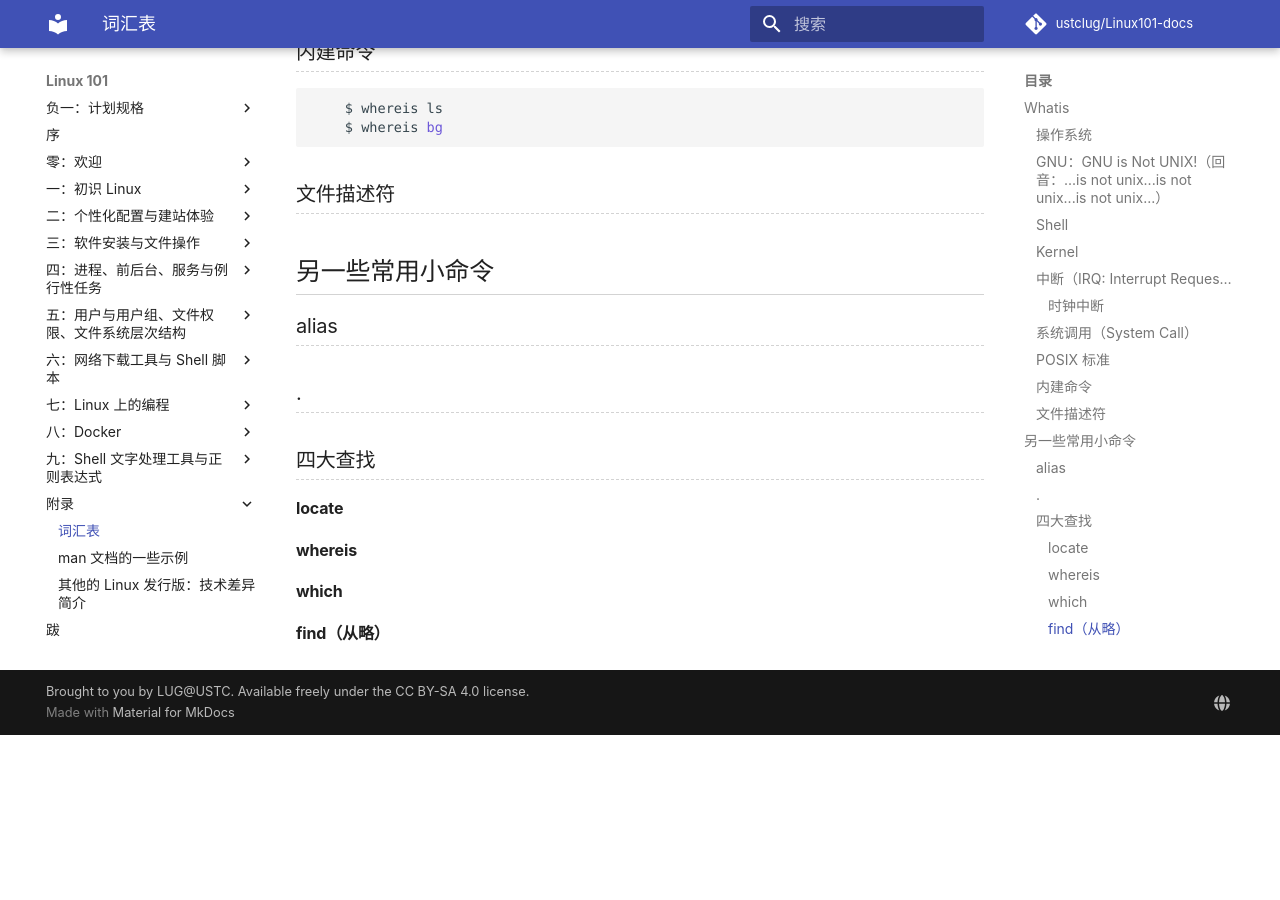
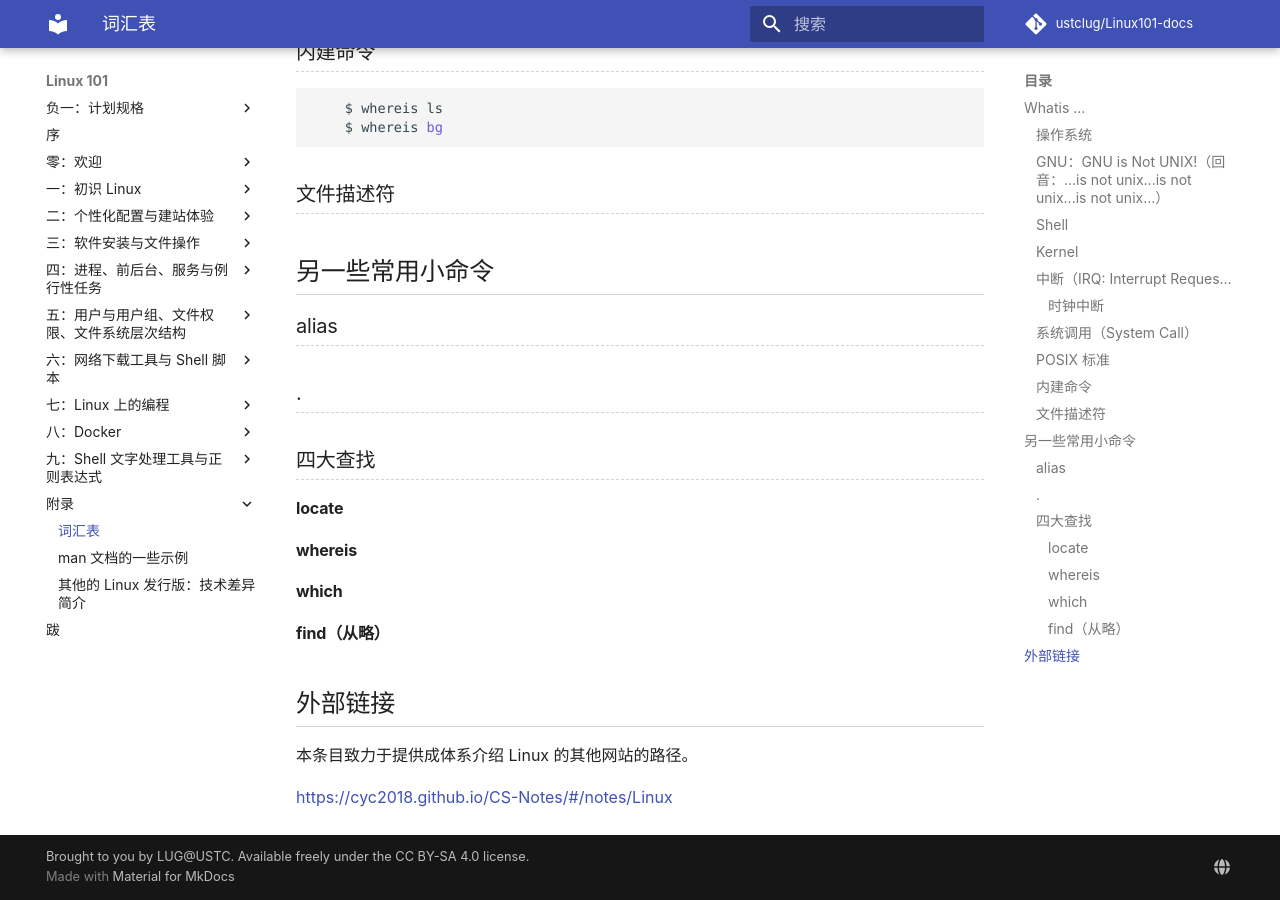
Before and after one commit to ustclug/Linux101-docs, an MkDocs documentation site: the page built from docs/Appendix/glossary.md, in a window 1280 px wide and 900 px high, scrolled down 2453 px. Built offline with MkDocs 1.6.1 and Material for MkDocs 9.7.7, drawn with Linux system fonts in a browser that asks for light colours; nearby versions of some CDN libraries; comment, search, counter and statistics services are not loaded; before the commit the page ends 3188 px from its top, so only the background shows below that; some of the changed text lies outside the part shown.

Commit message:
change headline of glossary

```diff
--- a/docs/Appendix/glossary.md
+++ b/docs/Appendix/glossary.md
@@ -78,6 +78,12 @@
 
 #### find（从略）
 
+##外部链接
+
+本条目致力于提供成体系介绍 Linux 的其他网站的路径。
+
+[https://cyc2018.github.io/CS-Notes/#/notes/Linux](https://cyc2018.github.io/CS-Notes/#/notes/Linux)
+
 
 
 <script type="text/javascript" src="http://code.jquery.com/jquery-1.7.1.min.js"></script>
```
Also changed, not shown: other parts of docs/Appendix/glossary.md (+2 -2 lines).
